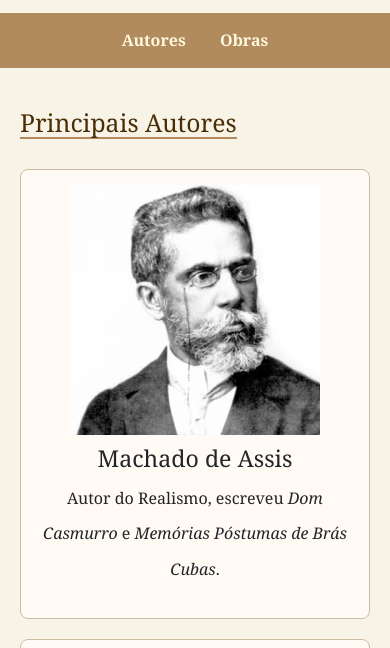
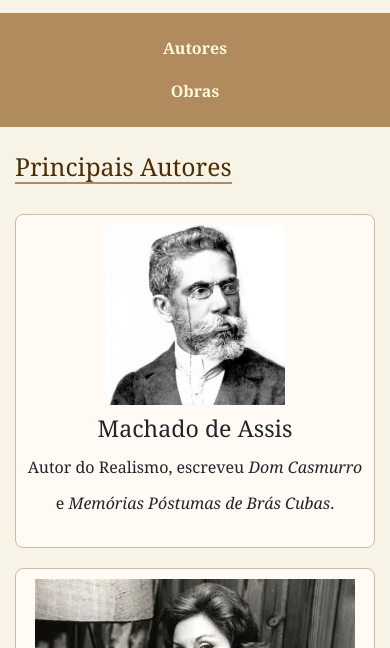
Before and after one commit to INFOG822/projeto-de-autoria-Web, a plain HTML site: page meu-projeto/index.html in a window 390 px wide. Shown: the part 452-1100 px from the top of the page. Drawn offline with nearby package versions, Linux system fonts and the light colour scheme.

Commit message:
enviando arquivo com medias queries

```diff
--- a/meu-projeto/CSS/style.css
+++ b/meu-projeto/CSS/style.css
@@ -140,3 +140,59 @@ footer {
   padding: 15px;
   font-size: 14px;
 }
+/* ================================
+   MEDIA QUERIES — RESPONSIVIDADE
+================================ */
+
+/* Telas até 900px (tablets) */
+@media (max-width: 900px) {
+  header h1 {
+    font-size: 2.3rem;
+  }
+
+  section {
+    padding: 30px 15px;
+  }
+
+  .card img {
+    height: 220px;
+  }
+}
+
+/* Telas até 600px (celulares) */
+@media (max-width: 600px) {
+
+  /* Reduz o tamanho do topo */
+  header {
+    padding: 25px 10px;
+  }
+
+  header h1 {
+    font-size: 1.8rem;
+  }
+
+  /* Menu mais espaçado */
+  nav a {
+    display: block;
+    margin: 8px 0;
+  }
+
+  /* Seções mais estreitas */
+  section {
+    padding: 25px 15px;
+  }
+
+  /* Cards ajustados */
+  .card {
+    padding: 10px;
+  }
+
+  .card img {
+    height: 180px;
+  }
+
+  /* Grade vira 1 coluna em telas pequenas */
+  .grade {
+    grid-template-columns: 1fr;
+  }
+}
```
